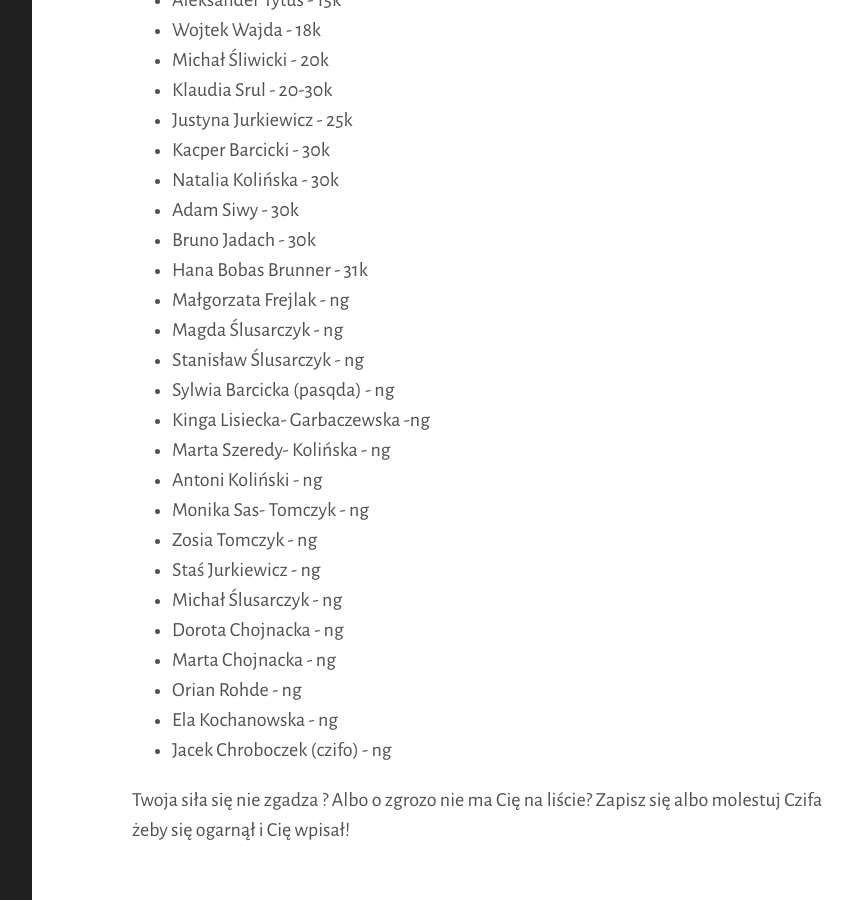
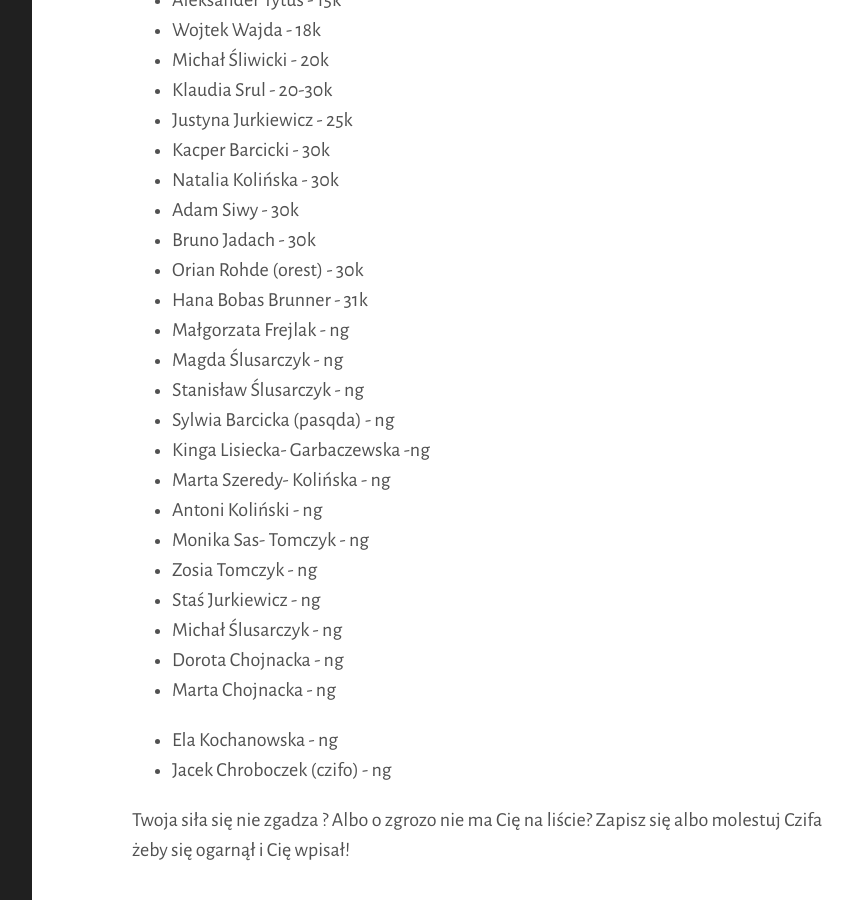
Before and after one commit to tasuki/lsg, a Jekyll site: the page built from zarejestrowani.md, in a window 1280 px wide and 900 px high, scrolled down 1285 px. Shown: the whole window, without its empty margins (328-1181 px from the left). Built offline with Jekyll 4.4.1, drawn with Linux system fonts in a browser that asks for light colours; nearby versions of some CDN libraries.

Commit message:
Update zarejestrowani.md

```diff
--- a/zarejestrowani.md
+++ b/zarejestrowani.md
@@ -53,6 +53,7 @@ Zarejestrowani uczestnicy (mniej więcej wg siły):
 - Natalia Kolińska - 30k
 - Adam Siwy - 30k
 - Bruno Jadach - 30k
+- Orian Rohde (orest) - 30k
 - Hana Bobas Brunner - 31k
 - Małgorzata Frejlak - ng
 - Magda Ślusarczyk - ng
@@ -67,7 +68,7 @@ Zarejestrowani uczestnicy (mniej więcej wg siły):
 - Michał Ślusarczyk - ng
 - Dorota Chojnacka - ng
 - Marta Chojnacka - ng
-- Orian Rohde - ng
+
 - Ela Kochanowska - ng
 - Jacek Chroboczek (czifo) - ng
 
```
